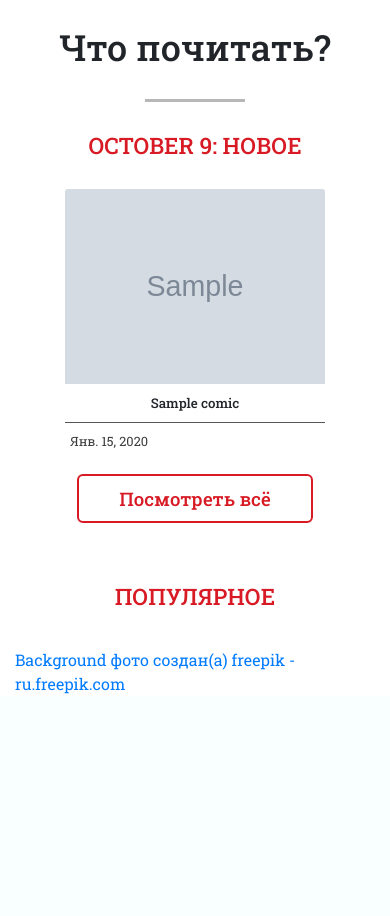
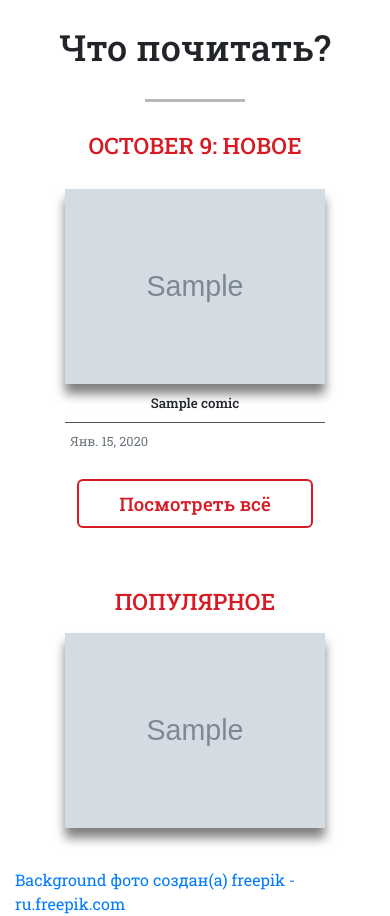
Before and after one commit to Notikay/ComicsMan, a Django app: page / in a window 390 px wide. Shown: the part 380-1296 px from the top of the page. Before the commit the page ends 1074 px from the top, so only its background shows below. Run offline with Django 3.2, Linux system fonts and the light colour scheme; tables that the repository leaves empty hold one stand-in row (values such as "Sample post"); grey boxes marked "Sample" are stand-in pictures; some libraries are stand-ins or nearby versions.

Commit message:
Added content to "popular" and a function to check the length of an array in "views.py". Centered content and added "new-releases" links

```diff
--- a/ComicsMan/comics/views.py
+++ b/ComicsMan/comics/views.py
@@ -1,3 +1,5 @@
+# TODO Отдельный список для популярного.
+
 from datetime import datetime
 
 from django.shortcuts import render
@@ -9,35 +11,47 @@ class AppIndexView(View):
     """Для главной станицы."""
 
     def __init__(self):
-        self.slider = []
-
         self.comics = Comics.objects.all()
         self.comics_list = list(self.comics)
-        self.comics_length = len(self.comics_list)
+        self.comics_len = len(self.comics_list)
 
-        self.new_releases_length = 8
+        self.header_slider_len = 8
+        self.new_rel_len = 8
+        self.pop_rel_len = 7
 
         self.current_datetime = datetime.now()
         self.date = f"{self.current_datetime.strftime('%B')} {self.current_datetime.day}: "
 
+    def checkComics(self, element_len):
+        if self.comics_len < element_len:
+            result = self.comics_list[:self.comics_len]
+            element_len = self.comics_len
+        else:
+            result = self.comics_list[:element_len]
+        return [result, element_len]
+
     def get(self, request):
+        header_slider = []
+        header_slider_list, self.header_slider_len = self.checkComics(self.header_slider_len)
+        new_rel, self.new_rel_len = self.checkComics(self.new_rel_len)
+        pop_rel, self.pop_rel_len = self.checkComics(self.pop_rel_len)
 
-        if self.comics_length < self.new_releases_length:
-            new_releases = self.comics_list[:self.comics_length]
-        else:
-            new_releases = self.comics_list[:self.new_releases_length]
-
-        for i in range(0, self.comics_length, 2):
-            if self.comics_length % 2 != 0 and i == self.comics_length - 1:
-                self.slider.append([self.comics_list[i]])
+        for i in range(0, self.header_slider_len, 2):
+            if self.header_slider_len % 2 != 0 and i == self.header_slider_len - 1:
+                header_slider.append([header_slider_list[i]])
             else:
-                self.slider.append([self.comics_list[i], self.comics_list[i + 1]])
+                header_slider.append([header_slider_list[i], header_slider_list[i + 1]])
 
         return render(request, "comics/apps/app_index.html",
                       {
-                          "header_slide_list": self.slider,
-                          "comics_length": range(self.comics_length),
+                          "header_slider_len": range(self.header_slider_len),
+                          "header_slider": header_slider,
+
+                          "comics_len": range(self.comics_len),
                           "comics_list": self.comics,
+
+                          "new_rel": new_rel,
+                          "pop_rel": pop_rel,
+
                           "date": self.date,
-                          "new_releases": new_releases,
                       })
--- a/ComicsMan/static/comics/css/styles.css
+++ b/ComicsMan/static/comics/css/styles.css
@@ -132,10 +132,6 @@ header {
   text-overflow: ellipsis;
 }
 
-.header-slider .carousel-caption h5:hover {
-  color: #d81a24;
-}
-
 .header-slider .item {
   opacity: 0.6;
   transition: 0.3s linear;
@@ -227,25 +223,34 @@ header {
   text-transform: uppercase;
 }
 
-.new-comics {
-  margin-bottom: 20px;
+.new-releases .card-title a {
+  color: #212529;
+  text-decoration: none;
+  transition: 0.3s linear;
 }
 
-.new-releases .card-deck {
-  margin-top: 30px;
+.new-comics {
+  padding-bottom: 10px;
+  padding-top: 10px;
 }
 
-.new-comics .card {
+.card-deck {
+  margin-top: 20px;
+}
+
+.card {
   width: 260px;
   margin: auto;
   border: none;
 }
 
-.new-comics .card img {
+.card-img, .card-img-top {
+  border-radius: 0;
+  box-shadow: 0 10px 10px rgba(0, 0, 0, 0.5);
   transition: 0.3s linear;
 }
 
-.new-comics .card:hover img {
+.card-img:hover, .card-img-top:hover {
   width: 255px;
   opacity: 0.7;
 }
@@ -314,3 +319,83 @@ header {
 .popular {
   margin-top: 70px;
 }
+
+.popular-comics {
+  padding-bottom: 10px;
+  padding-top: 10px;
+}
+
+.popular .card {
+  margin: 0 auto;
+}
+
+.popular .card-body {
+  padding: 0;
+}
+
+.popular .card-title a {
+  text-decoration: none;
+  color: #212529;
+  transition: 0.3s linear;
+}
+
+.big-card {
+  padding-bottom: 10px;
+  padding-top: 10px;
+}
+
+.big-card .card-img {
+  width: 300px;
+}
+
+.big-card .card-img:hover {
+  width: 295px;
+}
+
+.big-card .card-text {
+  max-height: 384px;
+  overflow: hidden;
+}
+
+.popular-comics img {
+  width: 143px;
+}
+
+.popular-comics img:hover {
+  width: 138px;
+}
+
+@media (max-width: 1199.5px) and (min-width: 992px) {
+  .big-card .card-img {
+    width: 250px;
+  }
+}
+
+@media (max-width: 767.5px) {
+  .big-card .card-img {
+    width: 260px;
+  }
+
+  .popular-comics img {
+      width: 260px;
+  }
+
+  .big-card .card-img:hover, .popular-comics img:hover {
+    width: 255px;
+  }
+
+  .popular .big-card {
+    padding-left: 0;
+    padding-right: 0;
+  }
+
+  .popular .small-card {
+    margin: 0;
+  }
+}
+
+.header-slider .carousel-caption a:hover,
+.popular .card-title a:hover,
+.new-releases .card-title a:hover {
+  color: #d81a24;
+}
--- a/ComicsMan/templates/comics/apps/app_index.html
+++ b/ComicsMan/templates/comics/apps/app_index.html
@@ -4,7 +4,7 @@
 <div class="header-slider">
   <div id="slider-medium" class="carousel slide d-none d-md-block" data-ride="carousel">
     <div class="carousel-inner">
-      {% for slide in header_slide_list %}
+      {% for slide in header_slider %}
         <div class="carousel-item text-center {% if forloop.first %}active{% endif %}">
           <div class="row justify-content-around">
             <div class="item">
@@ -18,7 +18,7 @@
               <div class="item">
                 <a href="{{ slide.1.url }}"><img src="{{ slide.1.image.url }}" alt="{{ forloop.counter0 }} slide"></a>
                 <div class="carousel-caption d-none d-md-block">
-                  <a href="{{ slide.1.url }}"><h5>{{ slide.1.title }}</h5></a>
+                  <h5><a href="{{ slide.1.url }}">{{ slide.1.title }}</a></h5>
                   <p>{{ slide.1.publisher.all.0 }}, {{ slide.1.country }}, {{ slide.1.date }}, {{ slide.1.genre.all.0 }}</p>
                 </div>
               </div>
@@ -29,7 +29,7 @@
     </div>
     <div class="indicators d-none d-md-block">
       <ol class="carousel-indicators">
-        {% for slide in header_slide_list %}
+        {% for slide in header_slider %}
             <li data-target="#slider-medium" data-slide-to="{{ forloop.counter0 }}" {% if forloop.first %}class="active"{% endif %}></li>
         {% endfor %}
       </ol>
@@ -45,7 +45,7 @@
   </div>
   <div id="slider-small" class="carousel slide d-md-none" data-ride="carousel">
     <div class="carousel-inner">
-      {% for slide in header_slide_list %}
+      {% for slide in header_slider %}
         <div class="carousel-item text-center {% if forloop.first %}active{% endif %}">
           <div class="item">
             <a href="{{ slide.0.url }}"><img src="{{ slide.0.image.url }}" alt="{{ forloop.counter0 }} slide"></a>
@@ -62,8 +62,8 @@
     </div>
     <div class="indicators d-md-none">
       <ol class="carousel-indicators">
-        {% for slide in comics_length %}
-            <li data-target="#slider-small" data-slide-to="{{ forloop.counter0 }}" {% if forloop.first %}class="active"{% endif %}></li>
+        {% for slide in header_slider_len %}
+          <li data-target="#slider-small" data-slide-to="{{ forloop.counter0 }}" {% if forloop.first %}class="active"{% endif %}></li>
         {% endfor %}
       </ol>
     </div>
@@ -84,16 +84,20 @@
   <h3>{{ date }}Новое</h3>
   <div class="card-deck">
     <div class="container">
-      <div class="row row-cols-1 row-cols-md-2 row-cols-lg-3 row-cols-xl-4">
-        {% for new_comics in new_releases %}
+      <div class="row d-flex justify-content-center row-cols-md-2 row-cols-lg-3 row-cols-xl-4">
+        {% for new_comics in new_rel %}
           <div class="col new-comics {% if forloop.counter0 > 2 %}d-none {% if forloop.counter0 < 6 %}d-md-block {% else %}d-xl-block{% endif %}{% endif %}">
-            <div class="card">
-              <a href="{{ new_comics.url }}"><img src="{{ new_comics.image.url }}" class="card-img-top" alt="{{ forloop.counter0 }}"></a>
+            <div class="card mx-auto">
+              <a href="{{ new_comics.url }}">
+                <img src="{{ new_comics.image.url }}" class="card-img-top" alt="{{ forloop.counter0 }}">
+              </a>
               <div class="card-body d-flex justify-content-center">
-                <h5 class="card-title align-self-center">{{ new_comics.title }}</h5>
+                  <h5 class="card-title align-self-center">
+                    <a href="{{ new_comics.url }}">{{ new_comics.title }}</a>
+                  </h5>
               </div>
               <div class="card-footer">
-                <small>{{ new_comics.date }}</small>
+                <small class="text-muted">{{ new_comics.date }}</small>
               </div>
             </div>
           </div>
@@ -110,5 +114,37 @@
 {% block popular %}
 <div class="popular">
   <h3>Популярное</h3>
+  <div class="row">
+    <div class="big-card card mx-auto col-md-12 col-lg-6">
+      <div class="row justify-content-center no-gutters">
+        <div class="col-md-6 col-lg-7">
+          <a href="{{ pop_rel.0.url }}">
+            <img src="{{ pop_rel.0.image.url }}" class="card-img" alt="0">
+          </a>
+        </div>
+        <div class="col-md-6 col-lg-5 d-none d-md-block">
+          <div class="card-body">
+            <h5 class="card-title">
+              <a href="{{ pop_rel.0.url }}">{{ pop_rel.0.title }}</a>
+            </h5>
+            <p class="card-text">{{pop_rel.0.description}}</p>
+            <p class="card-text"><small class="text-muted">{{ pop_rel.0.date }}</small></p>
+          </div>
+        </div>
+      </div>
+    </div>
+    <div class="small-card justify-content-center row col-md-12 col-lg-6">
+      {% for pop_comics in pop_rel %}
+        {% if forloop.first %}
+        {% else %}
+          <div class="text-center popular-comics col-md-3 col-lg-4 {% if forloop.counter0 > 2 %}d-none d-md-block{% endif %}">
+            <a href="{{ pop_comics.url }}">
+              <img src="{{ pop_comics.image.url }}" class="card-img" alt="{{ forloop.counter0 }}">
+            </a>
+          </div>
+        {% endif %}
+      {% endfor %}
+    </div>
+  </div>
 </div>
 {% endblock %}
--- a/ComicsMan/templates/comics/index.html
+++ b/ComicsMan/templates/comics/index.html
@@ -1,4 +1,4 @@
-<!--TODO Как отобразить популярные комиксы-->
+<!--TODO Избранное?-->
 
 <!doctype html>
 
```
